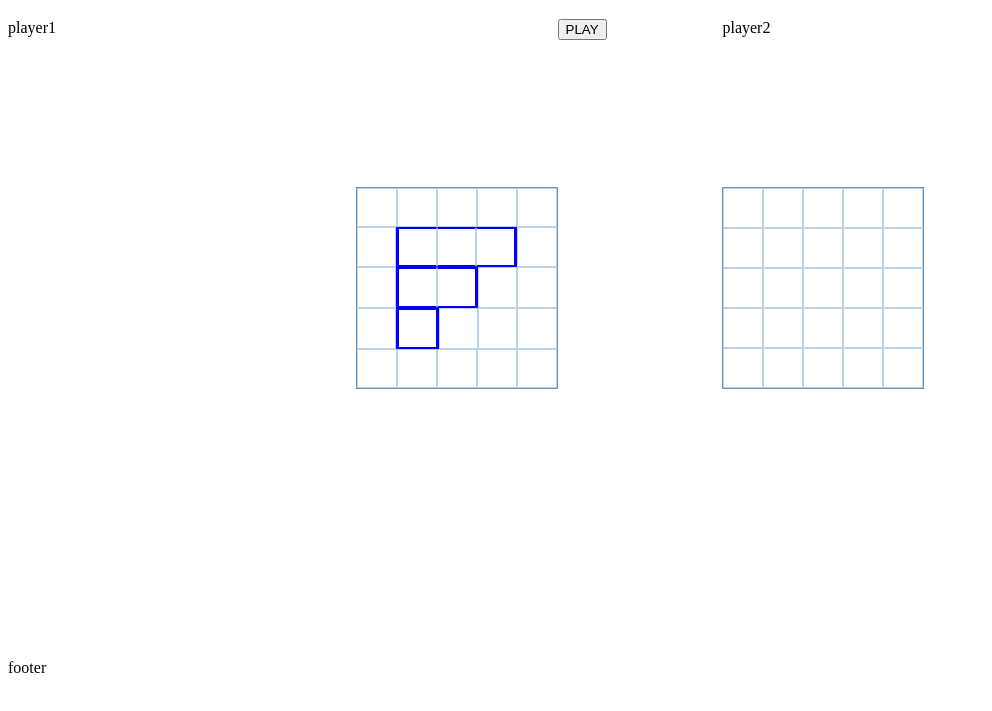
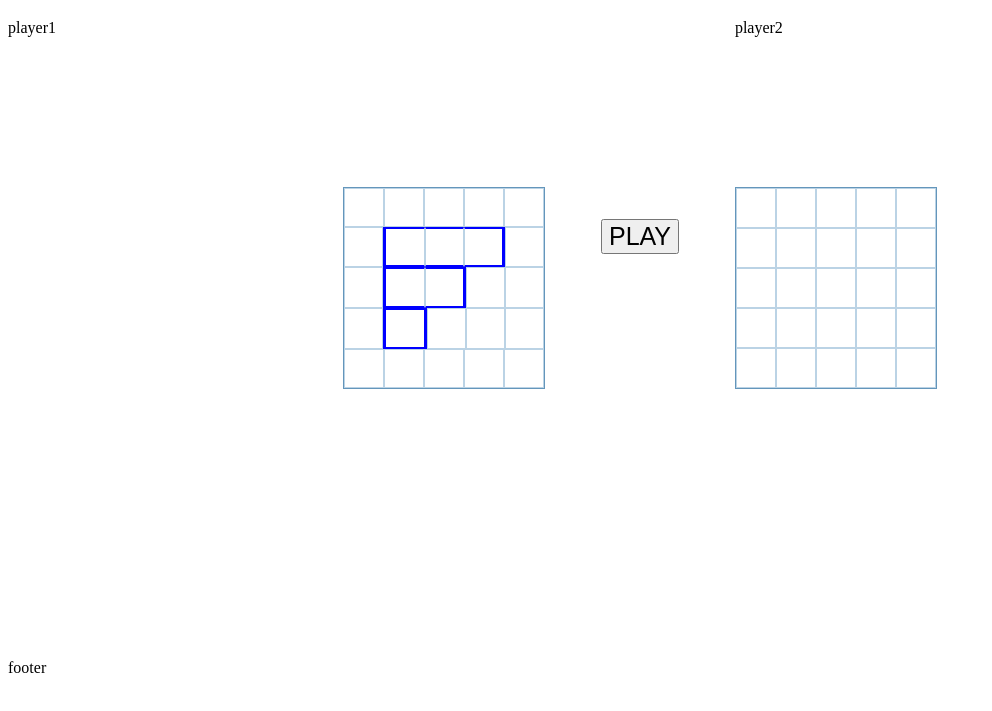
Before and after one commit to singhutp-glitch/battleship, a website built with webpack: page src/template.html in a window 1280 px wide. Shown: the part 61-772 px from the top of the page, without its empty margins (0-992 px from the left). Built offline with nearby package versions, Linux system fonts and the light colour scheme.

Commit message:
Place the play button

```diff
--- a/src/styles.css
+++ b/src/styles.css
@@ -12,6 +12,14 @@
 }
 .buffer{
   flex:2 2 auto;
+}
+button.play{
+  margin-top: 200px;
+  display: block;
+  margin-left:auto;
+  margin-right: auto;
+  font-size: 25px;
+
 }
 .board1,.board2{
   height: 200px;
--- a/src/template.html
+++ b/src/template.html
@@ -11,7 +11,7 @@
       <div class="board1"></div>
     </div>
     <div class="buffer">
-      <button>PLAY</button>
+      <button class="play">PLAY</button>
     </div>
     <div class="player2">player2
        <div class="board2"></div>
```
